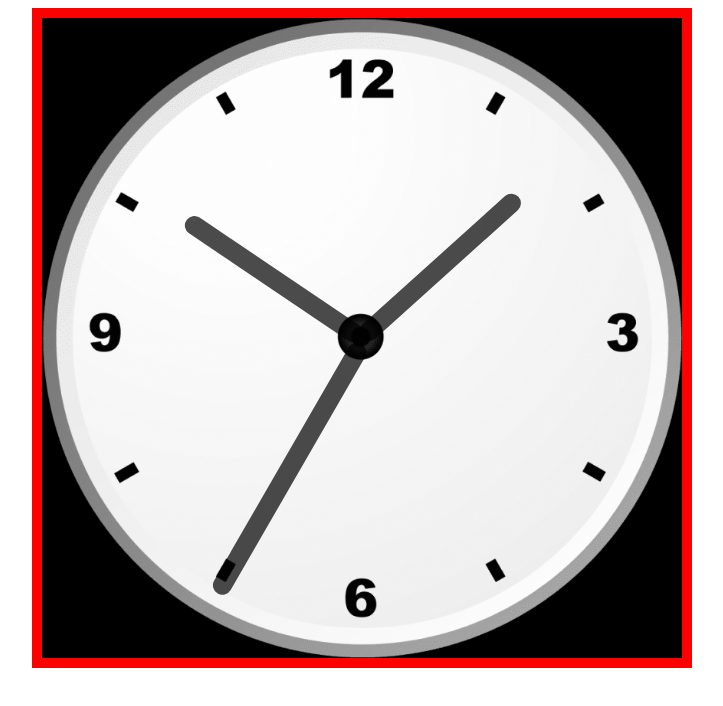
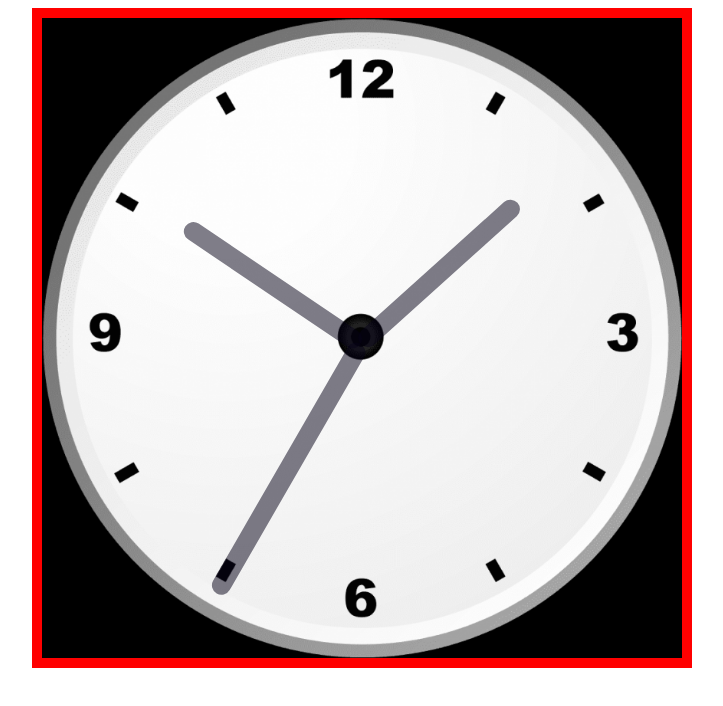
Before and after one commit to Hashira-7/js-clock, a plain HTML site: page index.html in a window 1280 px wide. Shown: the whole page, without its empty margins (278-1001 px from the left). Drawn offline with Linux system fonts and the light colour scheme.

Commit message:
project completed

```diff
--- a/style.css
+++ b/style.css
@@ -10,28 +10,28 @@
 }
 #Hours ,#Minutes ,#Seconds {
     position: absolute;
-    background: black;
+    background: rgba(7, 2, 24, 0.724);
     border-radius: 10px;
     transform-origin: bottom;
 }
 #Hours{
     width: 3%;
     height: 33%;
-    left: 48.4%;
-    top: 17%;
+    left: 48.3%;
+    top: 18%;
     opacity: 0.7;
 }
 #Minutes{
     width: 3%;
     height: 33%;
-    left: 48.4%;
-    top: 17%;
+    left: 48.3%;
+    top: 18%;
     opacity: 0.7;
 }
 #Seconds{
     width: 3%;
     height: 45%;
-    left: 48.4%;
+    left: 48.3%;
     top: 6%;
     opacity: 0.7;
 }
```
